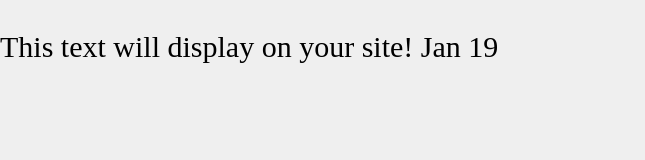
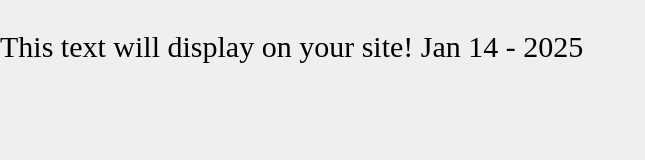
Before and after one commit to QuentinLEH/quentin-website, a plain HTML site: page index.html in a window 1280 px wide. Shown: the whole page, without its empty margins (0-645 px from the left). Drawn offline with Linux system fonts and the light colour scheme.

Commit message:
Update index.html

```diff
--- a/index.html
+++ b/index.html
@@ -24,7 +24,7 @@
 
 <body>
   <!-- Place your site's HTML here -->
-  <p>This text will display on your site! Jan 19</p>
+  <p>This text will display on your site! Jan 14 - 2025</p>
   <script src="js/main.js"></script>
 </body>
 
```
